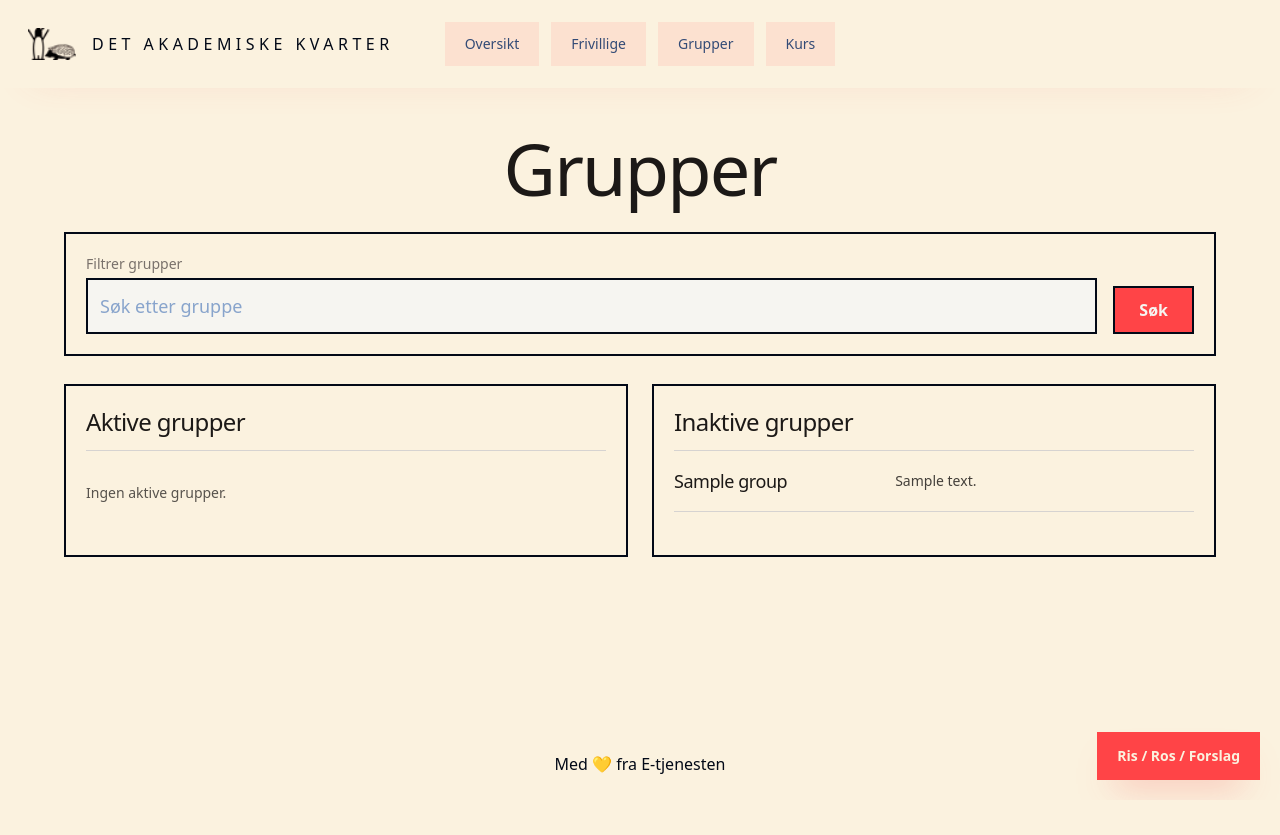
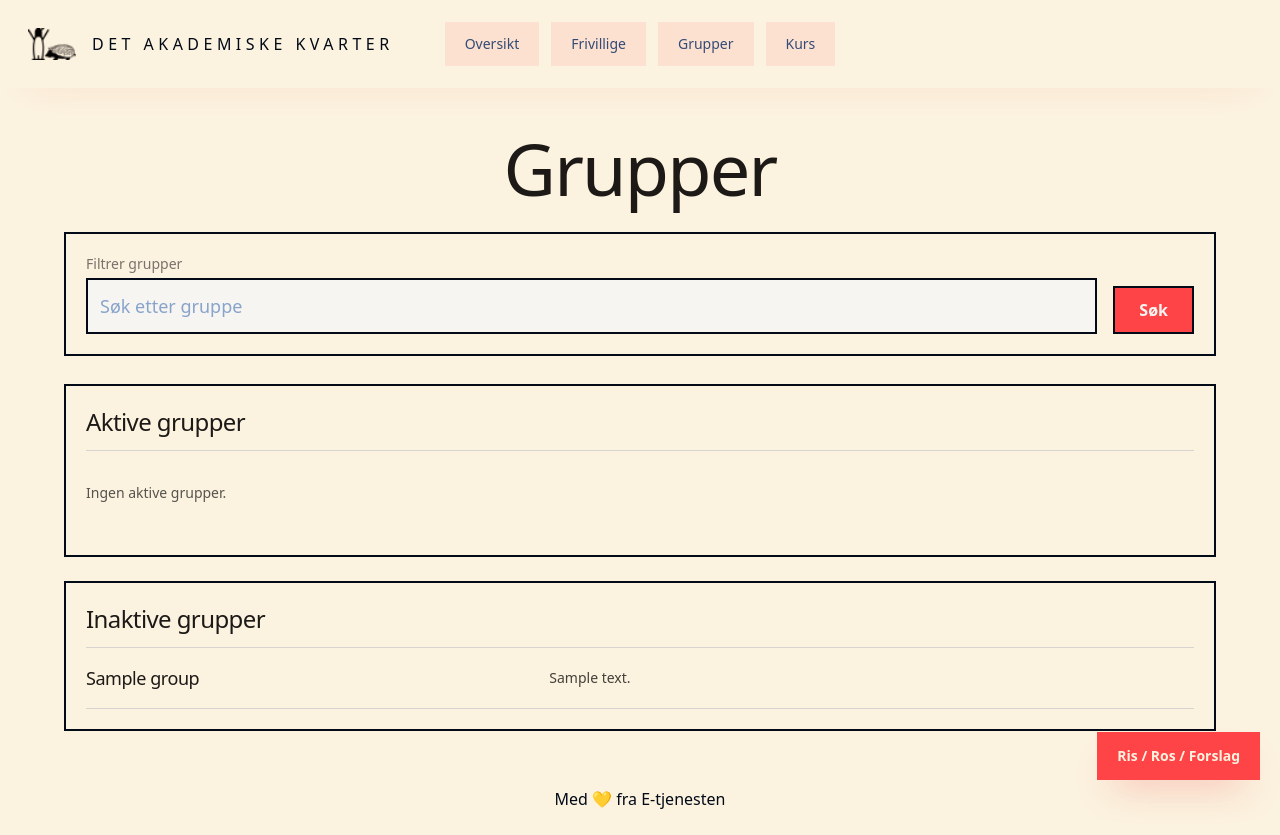
Before and after one commit to kvarteret/kvarteret-personal, a Python web app: template app/templates/pages/groups/groups.html in a window 1280 px wide. Before the commit the page ends 799 px from the top, so only its background shows below. Run offline with Jinja, Linux system fonts and the light colour scheme; the template is opened without the code that fills it: most values are stand-ins (such as "Sample title", 1, 10 or a date in 2020); style sheets or scripts are compiled from the project's sources; some libraries are stand-ins or nearby versions.

Commit message:
fix: simplify groups page layout

```diff
--- a/app/templates/pages/groups/groups.html
+++ b/app/templates/pages/groups/groups.html
@@ -23,7 +23,7 @@
     {% set inactive_groups = groups | rejectattr("active") | list %}
 
     {% if groups %}
-      <div class="grid gap-6 xl:grid-cols-2">
+      <div class="grid gap-6">
         <section class="app-panel">
           <h2 class="border-b border-stone-300 pb-3 text-2xl font-medium tracking-tight text-stone-900">Aktive grupper</h2>
           <div class="grid gap-0">
```
